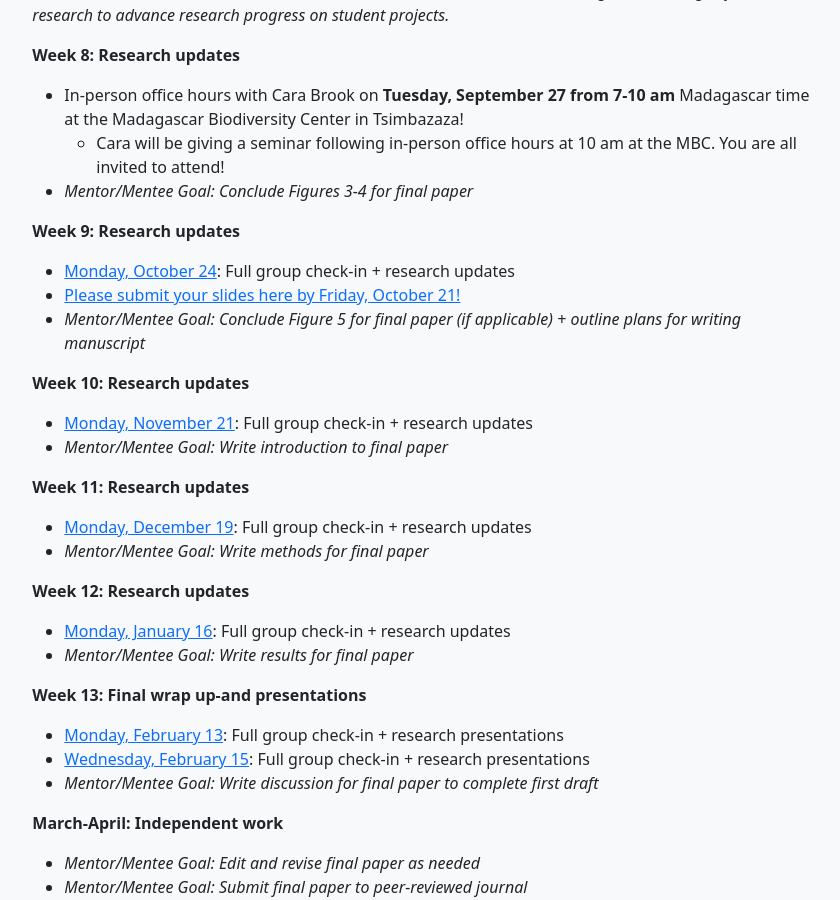
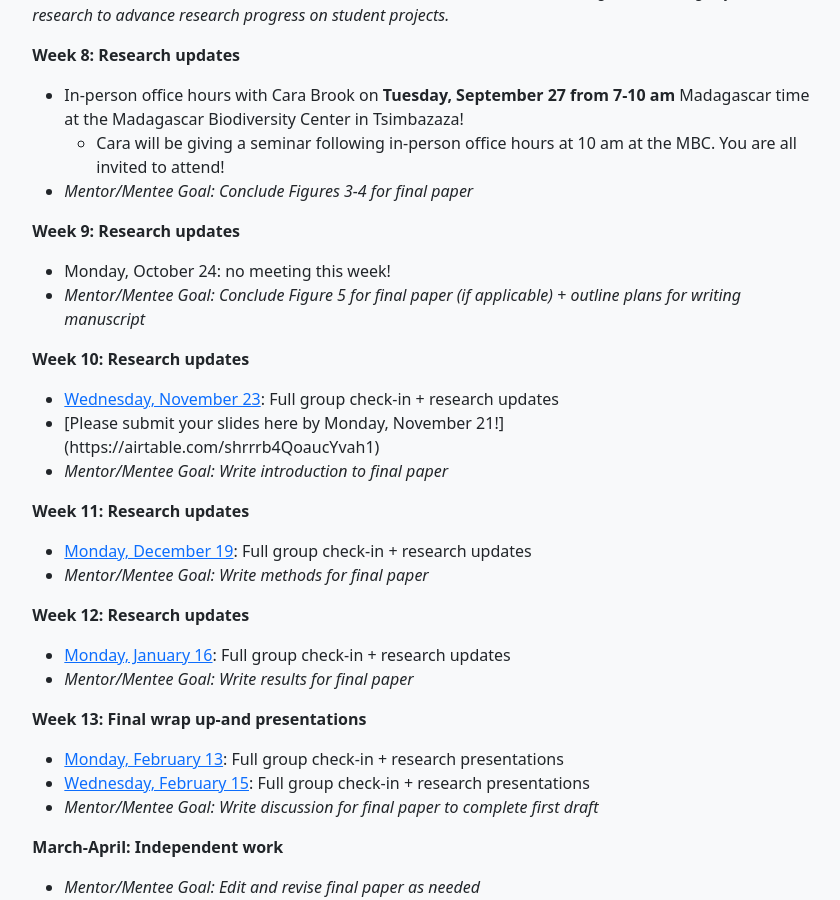
Before and after one commit to brooklabteam/coding4conservation, a Jekyll site: the page built from syllabus.md, in a window 1280 px wide and 900 px high, scrolled down 1813 px. Shown: the whole window, without its empty margins (213-1053 px from the left). Built offline with Jekyll 4.4.1, drawn with Linux system fonts in a browser that asks for light colours.

Commit message:
updated syllabus

```diff
--- a/syllabus.md
+++ b/syllabus.md
@@ -77,16 +77,15 @@ permalink: /syllabus
 **Week 8: Research updates**
 * In-person office hours with Cara Brook on **Tuesday, September 27 from 7-10 am** Madagascar time at the Madagascar Biodiversity Center in Tsimbazaza!
   * Cara will be giving a seminar following in-person office hours at 10 am at the MBC. You are all invited to attend!
-
 * *Mentor/Mentee Goal: Conclude Figures 3-4 for final paper*
 
 **Week 9: Research updates**
-* [Monday, October 24](https://uchicago.zoom.us/j/94061518080?pwd=Zno2cHBOajhrSDVTWEhlSC9hcWVmdz09): Full group check-in + research updates
-* [Please submit your slides here by Friday, October 21!](https://airtable.com/shr65qUMywNjYjGRs)
+* Monday, October 24: no meeting this week!
 * *Mentor/Mentee Goal: Conclude Figure 5 for final paper (if applicable) + outline plans for writing manuscript*
 
 **Week 10: Research updates**
-* [Monday, November 21](https://uchicago.zoom.us/j/94061518080?pwd=Zno2cHBOajhrSDVTWEhlSC9hcWVmdz09): Full group check-in + research updates
+* [Wednesday, November 23](https://uchicago.zoom.us/j/94061518080?pwd=Zno2cHBOajhrSDVTWEhlSC9hcWVmdz09): Full group check-in + research updates
+* [Please submit your slides here by Monday, November 21!] (https://airtable.com/shrrrb4QoaucYvah1)
 * *Mentor/Mentee Goal: Write introduction to final paper*
 
 **Week 11: Research updates**
```
